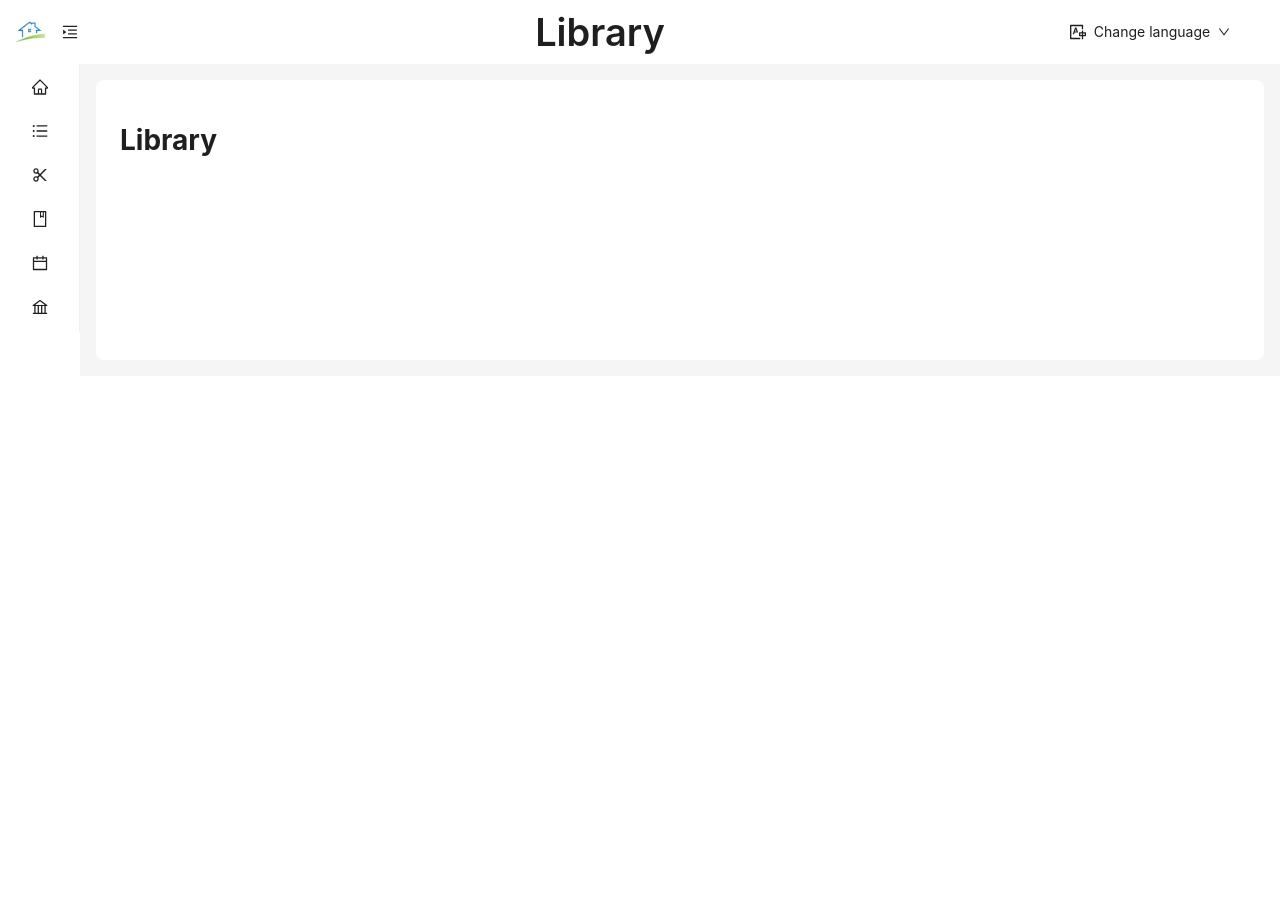
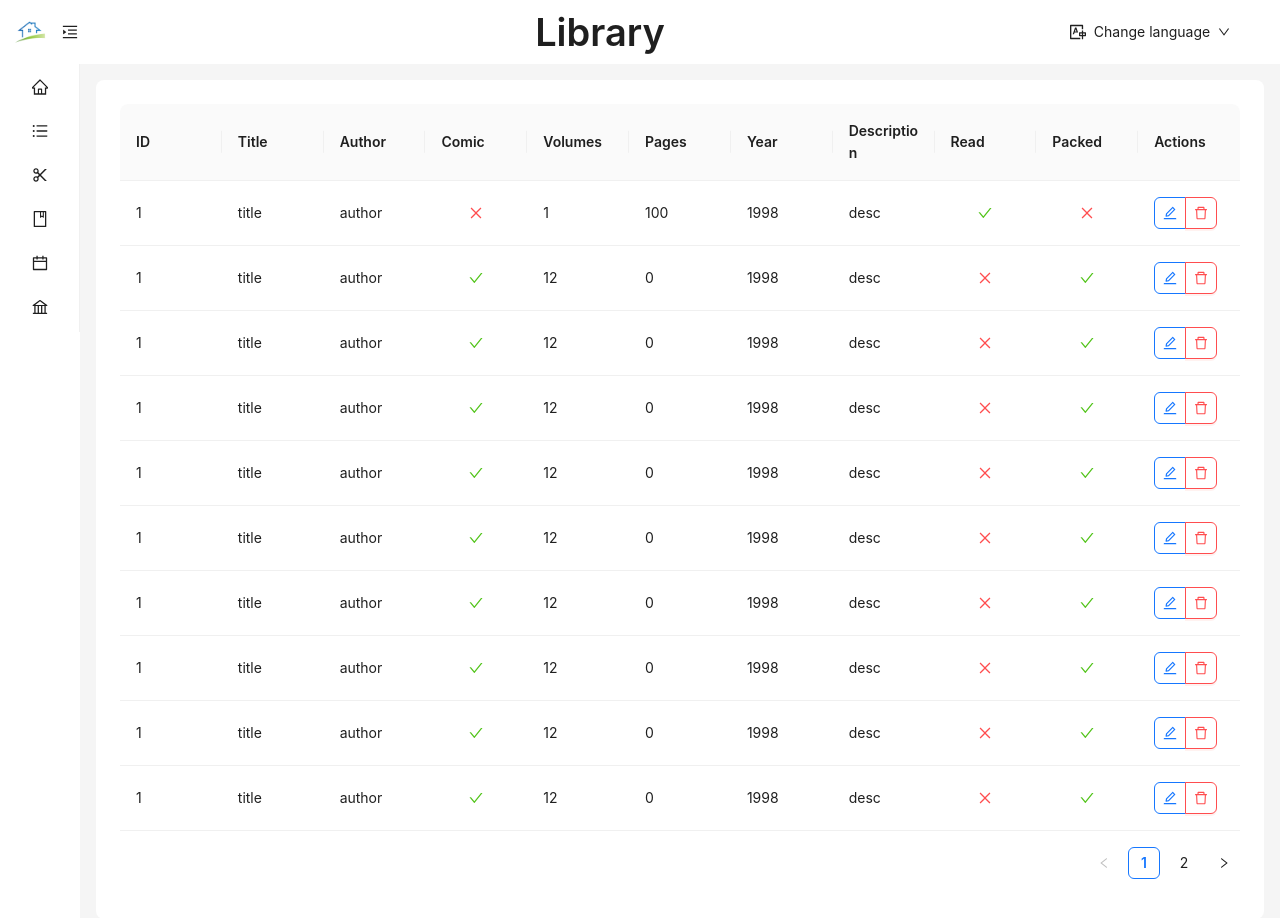
Before and after one commit to FrancescoValerioL/my-home-fe, a React (Create React App) app: page / in a window 1280 px wide. Both pictures are taken after a click on the item "Library". Shown: the top 918 px of the page. Before the commit the page ends 800 px from the top, so only its background shows below. Built offline with nearby package versions, Linux system fonts and the light colour scheme.

Commit message:
created library table

```diff
--- a/src/assets/i18n.js
+++ b/src/assets/i18n.js
@@ -44,6 +44,21 @@ const resources = {
           "loans": "Loans",
           "subscriptions": "Subscriptions"
         }
+      },
+      "library": {
+        "columns": {
+          "id": "ID",
+          "title": "Title",
+          "author": "Author",
+          "comic": "Comic",
+          "volumes": "Volumes",
+          "pages": "Pages",
+          "year": "Year",
+          "desc": "Description",
+          "read": "Read",
+          "packed": "Packed",
+          "actions": "Actions"
+        }
       }
 
     }
@@ -87,6 +102,21 @@ const resources = {
           "loans": "Prestiti",
           "subscriptions": "Abbonamenti"
         }
+      },
+      "library": {
+        "columns": {
+          "id": "ID",
+          "title": "Titolo",
+          "author": "Autore",
+          "comic": "Fumetto",
+          "volumes": "Volumi",
+          "pages": "Pagine",
+          "year": "Anno",
+          "desc": "Descrizione",
+          "read": "Letto",
+          "packed": "Inscatolato",
+          "actions": "Azioni"
+        }
       }
 
     }
--- a/src/pages/Library.tsx
+++ b/src/pages/Library.tsx
@@ -1,4 +1,330 @@
+import { Button, Flex, Space, Table, Typography } from "antd";
+import { useTranslation } from "react-i18next";
+import { DeleteOutlined, EditOutlined, CheckOutlined, CloseOutlined } from "@ant-design/icons";
+const { Text, Title } = Typography;
+
 const Library = () => {
-	return <h1>Library</h1>;
+	const { t, i18n } = useTranslation();
+	const dataSource = [
+		{
+			key: "1",
+			id: 1,
+			title: "title",
+			author: "author",
+			comic: false,
+			volumes: 1,
+			pages: 100,
+			year: 1998,
+			desc: "desc",
+			read: true,
+			packed: false,
+		},
+		{
+			key: "2",
+			id: 1,
+			title: "title",
+			author: "author",
+			comic: true,
+			volumes: 12,
+			pages: 0,
+			year: 1998,
+			desc: "desc",
+			read: false,
+			packed: true,
+		},
+		{
+			key: "3",
+			id: 1,
+			title: "title",
+			author: "author",
+			comic: true,
+			volumes: 12,
+			pages: 0,
+			year: 1998,
+			desc: "desc",
+			read: false,
+			packed: true,
+		},
+		{
+			key: "4",
+			id: 1,
+			title: "title",
+			author: "author",
+			comic: true,
+			volumes: 12,
+			pages: 0,
+			year: 1998,
+			desc: "desc",
+			read: false,
+			packed: true,
+		},
+		{
+			key: "5",
+			id: 1,
+			title: "title",
+			author: "author",
+			comic: true,
+			volumes: 12,
+			pages: 0,
+			year: 1998,
+			desc: "desc",
+			read: false,
+			packed: true,
+		},
+		{
+			key: "6",
+			id: 1,
+			title: "title",
+			author: "author",
+			comic: true,
+			volumes: 12,
+			pages: 0,
+			year: 1998,
+			desc: "desc",
+			read: false,
+			packed: true,
+		},
+		{
+			key: "7",
+			id: 1,
+			title: "title",
+			author: "author",
+			comic: true,
+			volumes: 12,
+			pages: 0,
+			year: 1998,
+			desc: "desc",
+			read: false,
+			packed: true,
+		},
+		{
+			key: "8",
+			id: 1,
+			title: "title",
+			author: "author",
+			comic: true,
+			volumes: 12,
+			pages: 0,
+			year: 1998,
+			desc: "desc",
+			read: false,
+			packed: true,
+		},
+		{
+			key: "9",
+			id: 1,
+			title: "title",
+			author: "author",
+			comic: true,
+			volumes: 12,
+			pages: 0,
+			year: 1998,
+			desc: "desc",
+			read: false,
+			packed: true,
+		},
+		{
+			key: "10",
+			id: 1,
+			title: "title",
+			author: "author",
+			comic: true,
+			volumes: 12,
+			pages: 0,
+			year: 1998,
+			desc: "desc",
+			read: false,
+			packed: true,
+		},
+		{
+			key: "11",
+			id: 1,
+			title: "title",
+			author: "author",
+			comic: true,
+			volumes: 12,
+			pages: 0,
+			year: 1998,
+			desc: "desc",
+			read: false,
+			packed: true,
+		},
+		{
+			key: "12",
+			id: 1,
+			title: "title",
+			author: "author",
+			comic: true,
+			volumes: 12,
+			pages: 0,
+			year: 1998,
+			desc: "desc",
+			read: false,
+			packed: true,
+		},
+		{
+			key: "13",
+			id: 1,
+			title: "title",
+			author: "author",
+			comic: true,
+			volumes: 12,
+			pages: 0,
+			year: 1998,
+			desc: "desc",
+			read: false,
+			packed: true,
+		},
+		{
+			key: "14",
+			id: 1,
+			title: "title",
+			author: "author",
+			comic: true,
+			volumes: 12,
+			pages: 0,
+			year: 1998,
+			desc: "desc",
+			read: false,
+			packed: true,
+		},
+		{
+			key: "15",
+			id: 1,
+			title: "title",
+			author: "author",
+			comic: true,
+			volumes: 12,
+			pages: 0,
+			year: 1998,
+			desc: "desc",
+			read: false,
+			packed: true,
+		},
+		{
+			key: "16",
+			id: 1,
+			title: "title",
+			author: "author",
+			comic: true,
+			volumes: 12,
+			pages: 0,
+			year: 1998,
+			desc: "desc",
+			read: false,
+			packed: true,
+		},
+	];
+
+	const columns = [
+		{
+			title: t("library.columns.id"),
+			dataIndex: "id",
+			key: "id",
+		},
+		{
+			title: t("library.columns.title"),
+			dataIndex: "title",
+			key: "title",
+		},
+		{
+			title: t("library.columns.author"),
+			dataIndex: "author",
+			key: "author",
+		},
+		{
+			title: t("library.columns.comic"),
+			dataIndex: "comic",
+			key: "comic",
+			render: (comic: boolean) =>
+				comic === true ? (
+					<Flex justify="center">
+						<Text type="success">
+							<CheckOutlined />
+						</Text>
+					</Flex>
+				) : (
+					<Flex justify="center">
+						<Text type="danger">
+							<CloseOutlined />
+						</Text>
+					</Flex>
+				),
+		},
+		{
+			title: t("library.columns.volumes"),
+			dataIndex: "volumes",
+			key: "volumes",
+		},
+		{
+			title: t("library.columns.pages"),
+			dataIndex: "pages",
+			key: "pages",
+		},
+		{
+			title: t("library.columns.year"),
+			dataIndex: "year",
+			key: "year",
+		},
+		{
+			title: t("library.columns.desc"),
+			dataIndex: "desc",
+			key: "desc",
+		},
+		{
+			title: t("library.columns.read"),
+			dataIndex: "read",
+			key: "read",
+			render: (read: boolean) =>
+				read === true ? (
+					<Flex justify="center">
+						<Text type="success">
+							<CheckOutlined />
+						</Text>
+					</Flex>
+				) : (
+					<Flex justify="center">
+						<Text type="danger">
+							<CloseOutlined />
+						</Text>
+					</Flex>
+				),
+		},
+		{
+			title: t("library.columns.packed"),
+			dataIndex: "packed",
+			key: "packed",
+			render: (packed: boolean) =>
+				packed === true ? (
+					<Flex justify="center">
+						<Text type="success">
+							<CheckOutlined />
+						</Text>
+					</Flex>
+				) : (
+					<Flex justify="center">
+						<Text type="danger">
+							<CloseOutlined />
+						</Text>
+					</Flex>
+				),
+		},
+		{
+			title: t("library.columns.actions"),
+			dataIndex: "actions",
+			key: "actions",
+			render: (id: number) => (
+				<Space.Compact>
+					<Button icon={<EditOutlined />} type="primary" ghost></Button>
+					<Button icon={<DeleteOutlined />} danger></Button>
+				</Space.Compact>
+			),
+		},
+	];
+	return (
+		<Flex justify="center">
+			<Table pagination={{ pageSize: 10 }} scroll={{ y: 800 }} columns={columns} dataSource={dataSource} size="large" />
+		</Flex>
+	);
 };
 export default Library;
```
